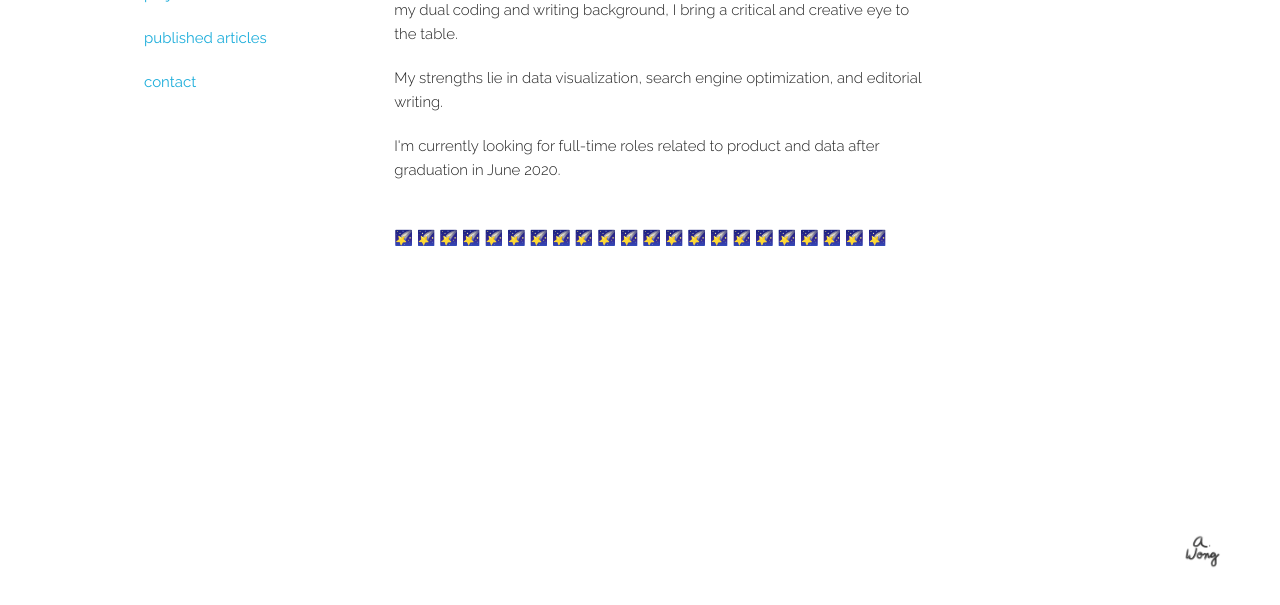
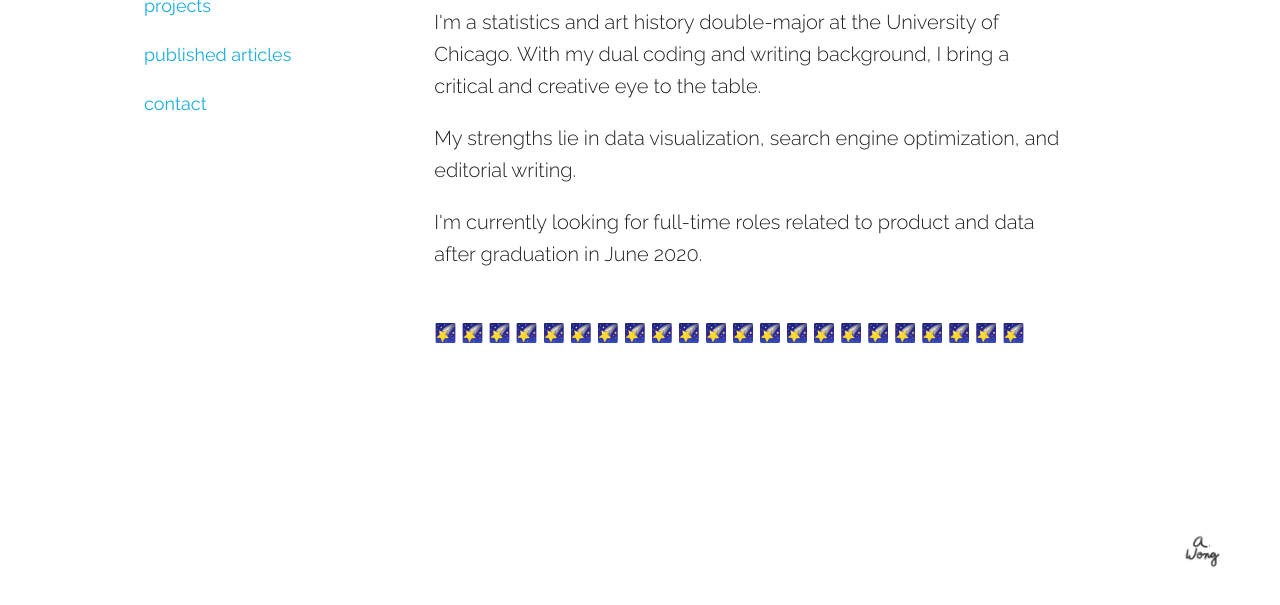
Before and after one commit to wongamanda/amandawong.me, a website: page index.html in a window 1280 px wide. Shown: the part 195-800 px from the top of the page. Drawn offline with nearby package versions, Linux system fonts and the light colour scheme.

Commit message:
Enlarge font

```diff
--- a/css/customized.css
+++ b/css/customized.css
@@ -1,5 +1,5 @@
 #heading-name a:link {
-  color: #DB4B1E;
+  color: teal;
   text-decoration: none;
   font-size:1.45em;
   line-height: 1.2;
@@ -8,12 +8,6 @@
 
 #heading-name a:hover {
   font-weight: bold;
-}
-
-@media screen and (max-width: 480px) {
-  .row {
-    margin-left: 0;
-  }
 }
 
 .row {
@@ -41,5 +35,7 @@
 
 #content {
   margin-left: 30.6666666667%;
+  padding-left: 40px;
   z-index: auto;
+  padding-top: 45px;
 }
--- a/css/skeleton.css
+++ b/css/skeleton.css
@@ -41,6 +41,12 @@
   float: left;
   box-sizing: border-box; }
 
+@media screen and (max-width: 480px) {
+  .row {
+    margin-left: 0;
+  }
+}
+
 /* For devices larger than 400px */
 @media (min-width: 400px) {
   .container {
@@ -52,6 +58,7 @@
 @media (min-width: 550px) {
   .container {
     width: 80%; }
+    /* was 80% */
   .column,
   .columns {
     margin-left: 4%; }
@@ -121,7 +128,7 @@ are based on 10px sizing. So basically 1.5rem = 15px :) */
 html {
   font-size: 62.5%; }
 body {
-  font-size: 1.5em; /* currently ems cause chrome bug misinterpreting rems on body element */
+  font-size: 1.8em; /* currently ems cause chrome bug misinterpreting rems on body element */
   line-height: 1.6;
   font-weight: 400;
   font-family: "Raleway", "HelveticaNeue", "Helvetica Neue", Helvetica, Arial, sans-serif;
@@ -147,7 +154,8 @@ h2 { font-size: 3.6rem; line-height: 1.25; letter-spacing: -.1rem; }
 h3 { font-size: 3.0rem; line-height: 1.3;  letter-spacing: -.1rem; }
 h4 { font-size: 2.4rem; line-height: 1.35; letter-spacing: -.08rem; }
 h5 { font-size: 1.8rem; line-height: 1.5;  letter-spacing: -.05rem; }
-h6 { font-size: 1.5rem; line-height: 1.6;  letter-spacing: 0; }
+h6 { font-size: 1.6rem; line-height: 1.6;  letter-spacing: 0; }
+#bio { font-size: 2.0rem;}
 
 /* Larger than phablet */
 @media (min-width: 550px) {
@@ -156,11 +164,12 @@ h6 { font-size: 1.5rem; line-height: 1.6;  letter-spacing: 0; }
   h3 { font-size: 3.6rem; }
   h4 { font-size: 3.0rem; }
   h5 { font-size: 2.4rem; }
-  h6 { font-size: 1.5rem; }
+  h6 { font-size: 1.8rem; }
 }
 
 p {
-  margin-top: 0; }
+  margin-top: 0;
+}
 
 
 /* Links
--- a/index.html
+++ b/index.html
@@ -26,26 +26,13 @@
         <div id="nav-placeholder"></div>
       </div>
 
-      <!-- <div class="row">
-        <div id="heading-name" class="four columns intro">
-            <a href="index.html">Amanda Wong</a>
-        </div>
-      </div>
-
-    <div class="row" style="padding: 15px 0 0 0">
-
-      <div id="nav" class="four columns intro">
-        <div id="nav-placeholder">
-        </div>
-      </div> -->
-
-      <div id="content" class="eight columns post offset-by-four columns" style="margin-top:13px">
+      <div id="content" class="ten columns post offset-by-four columns">
         <h3>Hi there, I'm Amanda (she/they)</h3>
-          <h6>I'm a statistics and art history double-major at the University of Chicago.
-            With my dual coding and writing background, I bring a critical
-            and creative eye to the table.</h6>
-          <h6>My strengths lie in data visualization, search engine optimization, and editorial writing.</h6>
-          <h6>I'm currently looking for full-time roles related to product and data after graduation in June 2020.</h6>
+            <h6 id="bio">I'm a statistics and art history double-major at the University of Chicago.
+              With my dual coding and writing background, I bring a critical
+              and creative eye to the table.</h6>
+            <h6 id="bio">My strengths lie in data visualization, search engine optimization, and editorial writing.</h6>
+            <h6 id="bio">I'm currently looking for full-time roles related to product and data after graduation in June 2020.</h6>
           <br>
             &#x1F320; &#x1F320; &#x1F320; &#x1F320; &#x1F320; &#x1F320; &#x1F320;
             &#x1F320; &#x1F320; &#x1F320; &#x1F320; &#x1F320; &#x1F320; &#x1F320;
```
Also changed, not shown: about.html (+1 -1 lines), contact.html (+1 -1 lines), projects.html (+2 -2 lines), pub-articles.html (+1 -2 lines).
